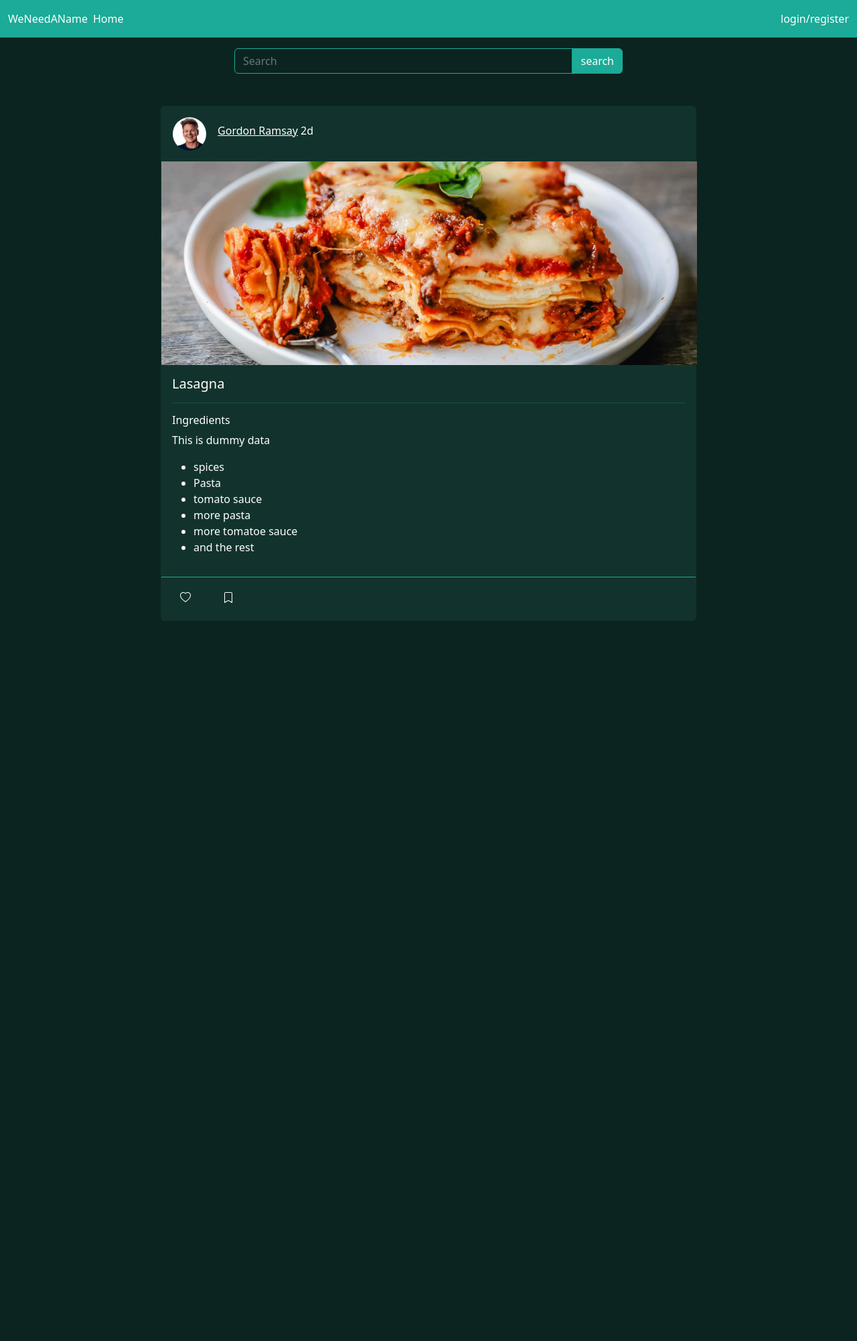
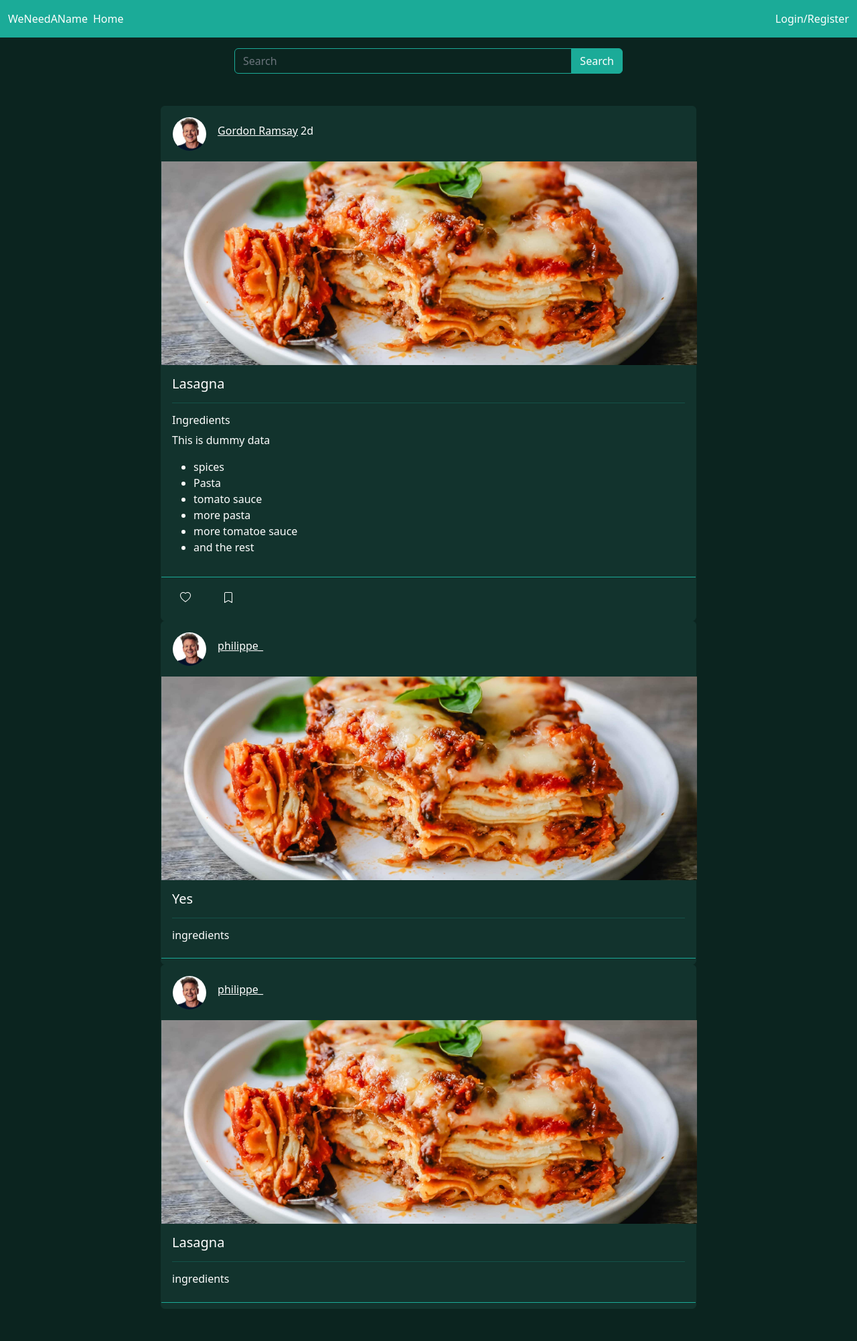
Before and after one commit to phil-keita/web-final-project, a Flask app: page /explore/ in a window 1280 px wide. Shown: the whole page at 67% size. Before the commit the page ends 927 px from the top, so only its background shows below. Run offline with Flask 2, Linux system fonts and the light colour scheme; data comes from the database, SQL or seed files in the repository; both versions use the stored data as it was after the commit; data that the repository does not hold is empty.

Commit message:
- Search Bar is now fully functional with no bugs

```diff
--- a/static/styles/explore_AJAX.js
+++ b/static/styles/explore_AJAX.js
@@ -1,8 +1,14 @@
 document.addEventListener("DOMContentLoaded", async () => {
     loadPosts();
 
+    const searchBar = document.getElementById("input");
+    searchBar.addEventListener("keyup", (event) => {
+        if (event.key === "Enter") {
+            searchBarResponse();
+        }
+    });
     const searchButton = document.getElementById("search-button");
-    searchButton.addEventListener("click", postComment);
+    searchButton.addEventListener("click", searchBarResponse);
 });
 
 async function loadPosts() {
@@ -14,7 +20,8 @@ async function loadPosts() {
         .then(validateJSON)
         .then(data => {
             for (const post of data) {
-                if (post.text.includes() || post.title.includes()) {
+                console.log(searchQuery)
+                if ((post.recipe.toUpperCase()).includes(searchQuery.toUpperCase()) || (post.post_name.toUpperCase()).includes(searchQuery.toUpperCase())) {
                     insertPost(post);
                 }
                 //Insert each post's info here
--- a/templates/homepage.html
+++ b/templates/homepage.html
@@ -37,7 +37,7 @@
             </li>
             {% if logged_in == True %}
             <li class="nav-item">
-              <a class="nav-link" href="/ingredients/">create recipe</a>
+              <a class="nav-link" href="/ingredients/">Create Recipe</a>
             </li>
             <li class="nav-item">
               <a class="nav-link" href="#">Saved Recipes</a>
@@ -47,11 +47,11 @@
             </li>
           </ul>
         </div>
-        <a class="nav-link" href="/logout/">logout</a>
+        <a class="nav-link" href="/logout/">Logout</a>
         {% else %}
           </ul>
         </div>
-        <a class="nav-link" href="/login/">login/register</a>
+        <a class="nav-link" href="/login/">Login/Register</a>
       </div>
       {% endif %}
     </nav>
@@ -67,7 +67,7 @@
               <div class="input-group">
                 <input type="search" class="form-control rounded-left" id="input" placeholder="Search"
                   aria-label="Search" aria-describedby="search-addon" />
-                <button type="button" class="btn btn-outline-primary rounded-right" id="search-button">search</button>
+                <button type="button" class="btn btn-outline-primary rounded-right" id="search-button">Search</button>
               </div>
             </form>
           </div>
```
Also changed, not shown: articles.sqlite3.
